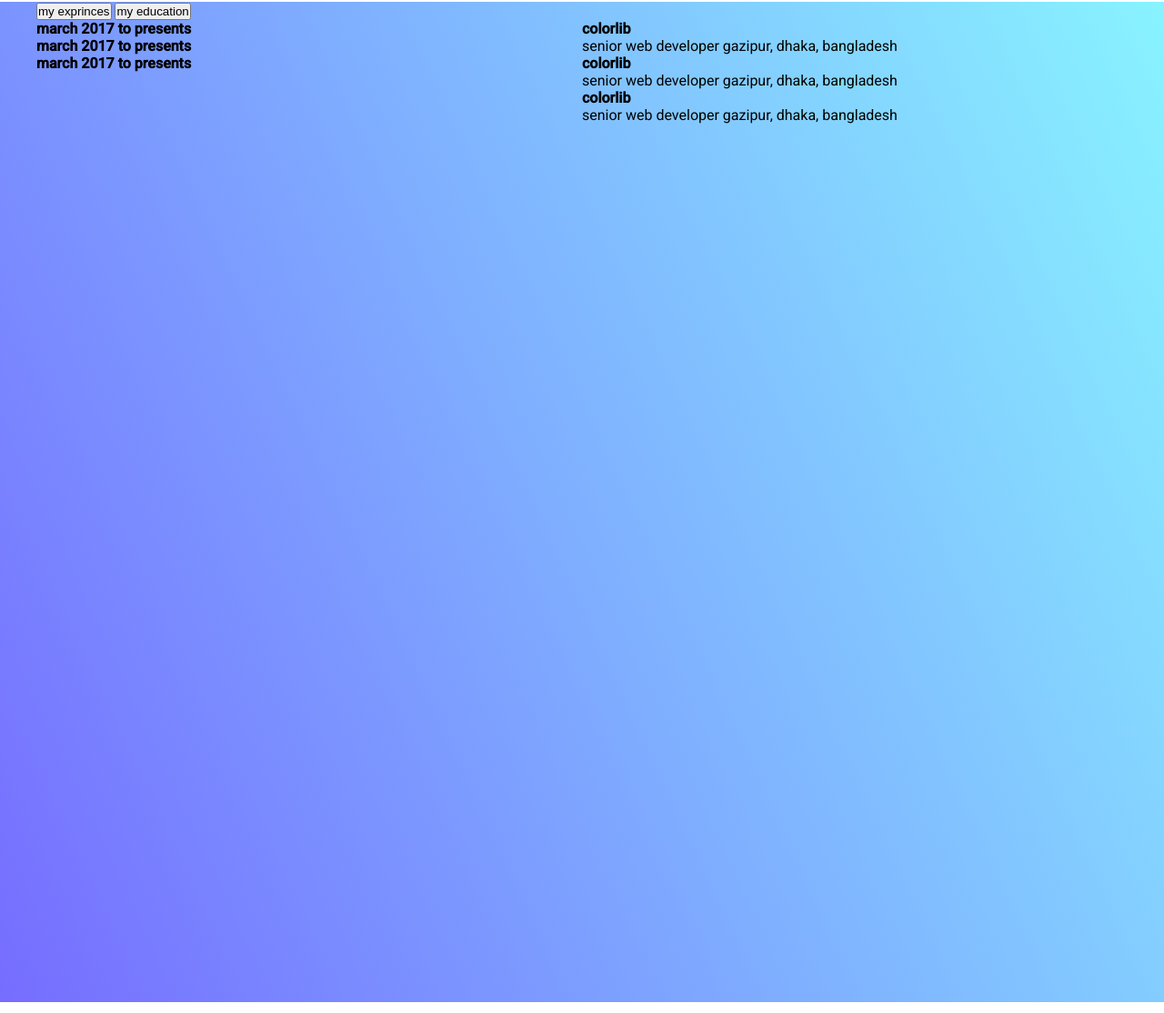
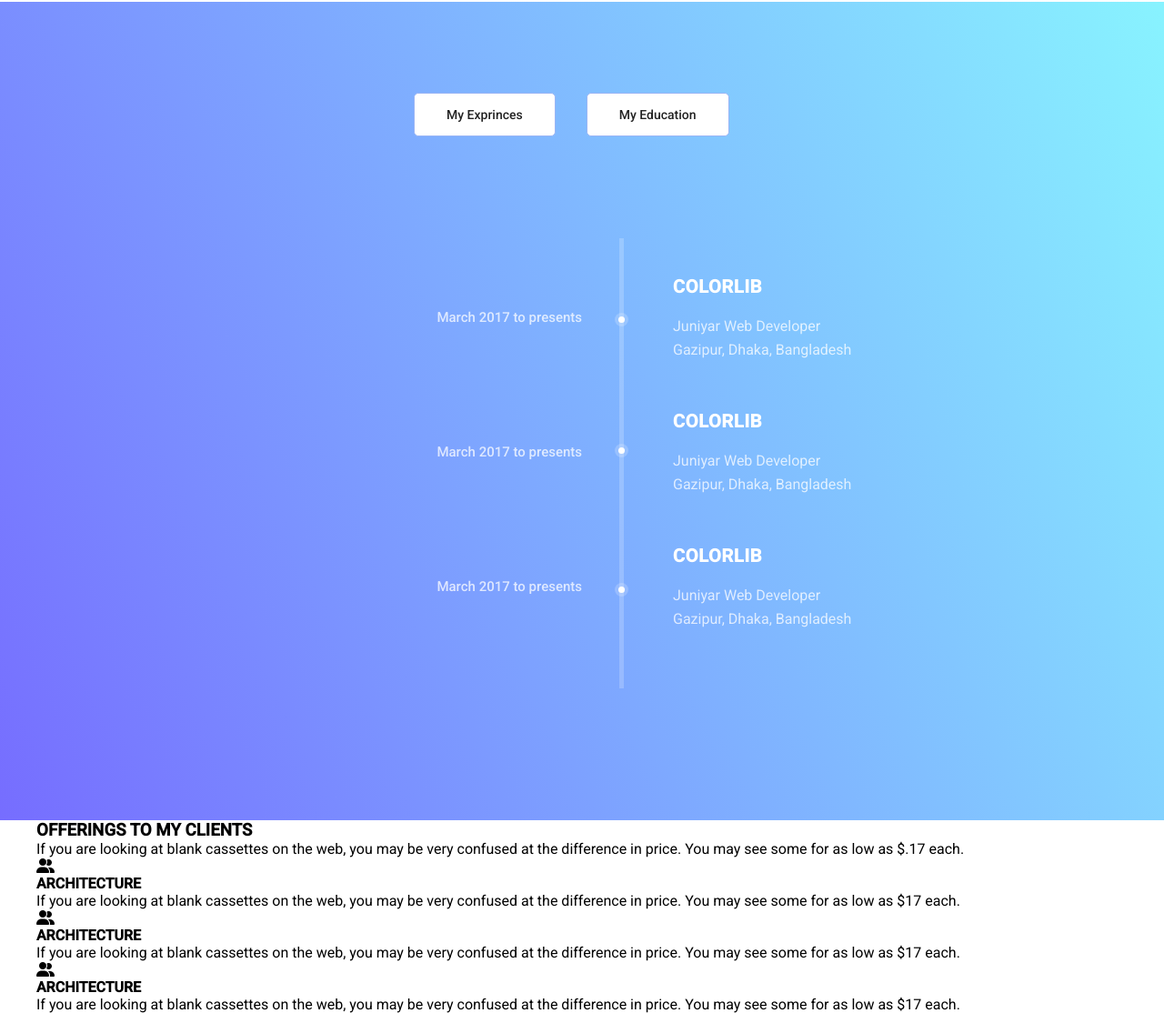
Before and after one commit to mhmamunbd/mamun-portfolio-website, a plain HTML site: page index.html in a window 1280 px wide. Shown: the part 1598-2712 px from the top of the page at 91% size. Drawn offline with Linux system fonts and the light colour scheme.

Commit message:
add cyntext

```diff
--- a/index.html
+++ b/index.html
@@ -178,25 +178,25 @@
             </div>
 
             <div class="left-about">
-                <div><h4>march 2017 to presents</h4></div>
-                <div><h4>march 2017 to presents</h4></div>
-                <div><h4>march 2017 to presents</h4></div>
+                <div class="span-radius-one"><h4>March 2017 to presents<span></span></h4></div>
+                <div class="span-radius-two"><h4>March 2017 to presents<span></span></h4></div>
+                <div class="span-radius-three"><h4>March 2017 to presents<span></span></h4></div>
             </div>
 
             <div class="right-about">
                 <div class="workingInfo">
                     <h4>colorlib</h4>
-                    <p>senior web developer gazipur, dhaka, bangladesh</p>
+                    <p>Juniyar web developer<br> gazipur, dhaka, bangladesh</p>
                 </div>
 
                 <div class="workingInfo">
                     <h4>colorlib</h4>
-                    <p>senior web developer gazipur, dhaka, bangladesh</p>
+                    <p>Juniyar web developer<br> gazipur, dhaka, bangladesh</p>
                 </div>
 
                 <div class="workingInfo">
                     <h4>colorlib</h4>
-                    <p>senior web developer gazipur, dhaka, bangladesh</p>
+                    <p>Juniyar web developer<br> gazipur, dhaka, bangladesh</p>
                 </div>
             </div>
 
@@ -208,6 +208,43 @@
 </section>
 
 
+<section id="myClient">
+    <div class="section-alignment">
+<div class="client-area">
+    <div class="client-header">
+        <h3>OFFERINGS TO MY CLIENTS</h3>
+        <p>If you are looking at blank cassettes on the web, you may be very confused at the difference in price. You may see some for as low as $.17 each.</p>
+    </div>
+
+<div class="client-box-area">
+
+<div class="client-box">
+    <i class="fa-solid fa-user-group"></i>
+    <h4>ARCHITECTURE</h4>
+    <p>If you are looking at blank cassettes on the web, you may be very confused at the difference in price. You may see some for as low as $17 each.</p>
+</div>
+
+<div class="client-box">
+    <i class="fa-solid fa-user-group"></i>
+    <h4>ARCHITECTURE</h4>
+    <p>If you are looking at blank cassettes on the web, you may be very confused at the difference in price. You may see some for as low as $17 each.</p>
+</div>
+
+<div class="client-box">
+    <i class="fa-solid fa-user-group"></i>
+    <h4>ARCHITECTURE</h4>
+    <p>If you are looking at blank cassettes on the web, you may be very confused at the difference in price. You may see some for as low as $17 each.</p>
+</div>
+
+</div>
+
+
+</div>
+
+    </div>
+</section>
+
+
 
 
 </body>
--- a/mamun-styles.css
+++ b/mamun-styles.css
@@ -272,6 +272,7 @@
   height:10px;
   background-image: -webkit-linear-gradient(0deg, #766dff 0%, #88f3ff 100%);
   border-radius:5px;
+
 }
 
 
@@ -340,10 +341,158 @@
 }
 
 #exprience{
-  display: block;
   width:100%;
-  height:1100px;
+  height:900px;
   background: linear-gradient(65deg, #766dff 0%, #88f3ff 100%);
-  overflow: hidden;
-  clear: both;
+ overflow:hidden ;
+ position: relative;
 }
+.inlineBtn{
+  width:400px;
+  margin: auto;
+  margin-top: 100px;
+  margin-bottom: 150px;
+
+}
+.inlineBtn button{
+  padding: 15px 35px;
+ color: #222222;
+  margin: 0px 15px;
+  border-radius:5px;
+  background-color: #ffffff;
+  font-family: "roboto", sans-serif;
+  text-transform: capitalize;
+  font-weight: 500;
+  font-size:14px;
+  border: 1px solid #9ab5f5;
+}
+
+.inlineBtn button:hover{
+  background-color: rgba(255, 255, 255, 0.268);
+  border: 1px solid #97abdc;
+}
+
+.left-about h4{
+  color: rgba(255, 255, 255, 0.75);
+   margin-bottom: 130px;
+   font-family: "roboto", sans-serif;
+   text-transform: inherit;
+   font-weight: 500;
+   font-size:  15px;
+   text-align: right;
+}
+.left-about{
+  margin-right: 50px;
+}
+
+.workingInfo h4{
+font-size: 21px;
+text-transform: uppercase;
+font-weight: 800;
+font-family: "Heebo", sans-serif;
+margin-bottom:15px;
+color: rgb(255, 255, 255);
+}
+
+.workingInfo p{
+  width:250px;
+  font-size: 16px;
+  text-transform: capitalize;
+  font-weight: 400;
+  font-family: "roboto", sans-serif;
+  margin-bottom:50px;
+  color: rgba(255, 255, 255, 0.75);
+  line-height: 26px;
+  }
+
+  .workingInfo{
+    margin-left: 50px;
+  }
+
+  .right-about::before{
+    content: "";
+    width: 5px;
+    height: 55%;
+    background: rgba(255, 255, 255, 0.2);
+    position: absolute;
+    top:260px;
+    left:52%;
+    right:0px;
+    bottom:0px;
+    transform: translateX(15px);
+
+  }
+
+  .myexprience .left-about{
+    margin-top: 40px;
+  }
+
+  .span-radius-one span{
+    width: 15px;
+    height: 15px;
+    background: rgba(255, 255, 255, 0.2);
+    border-radius: 50%;
+    position: absolute;
+    top:38%;
+    left:52%;
+    transform: translateX(10px);
+  }
+
+  .span-radius-one span::before{
+    content:"";
+    width: 7px;
+    height: 7px;
+    background: rgb(255, 255, 255);
+    border-radius: 50%;
+    position: absolute;
+    top:29%;
+    left:-35%;
+    transform: translateX(10px);
+  }
+
+  .span-radius-two span::before{
+    content:"";
+    width: 7px;
+    height: 7px;
+    background: rgb(255, 255, 255);
+    border-radius: 50%;
+    position: absolute;
+    top:29%;
+    left:-35%;
+    transform: translateX(10px);
+  }
+
+  .span-radius-three span::before{
+    content:"";
+    width: 7px;
+    height: 7px;
+    background: rgb(255, 255, 255);
+    border-radius: 50%;
+    position: absolute;
+    top:29%;
+    left:-35%;
+    transform: translateX(10px);
+  }
+
+
+  .span-radius-two span{
+    width: 15px;
+    height: 15px;
+    background: rgba(255, 255, 255, 0.2);
+    border-radius: 50%;
+    position: absolute;
+    top:54%;
+    left:52%;
+    transform: translateX(10px);
+  }
+
+  .span-radius-three span{
+    width: 15px;
+    height: 15px;
+    background: rgba(255, 255, 255, 0.2);
+    border-radius: 50%;
+    position: absolute;
+    top:71%;
+    left:52%;
+    transform: translateX(10px);
+  }
```
